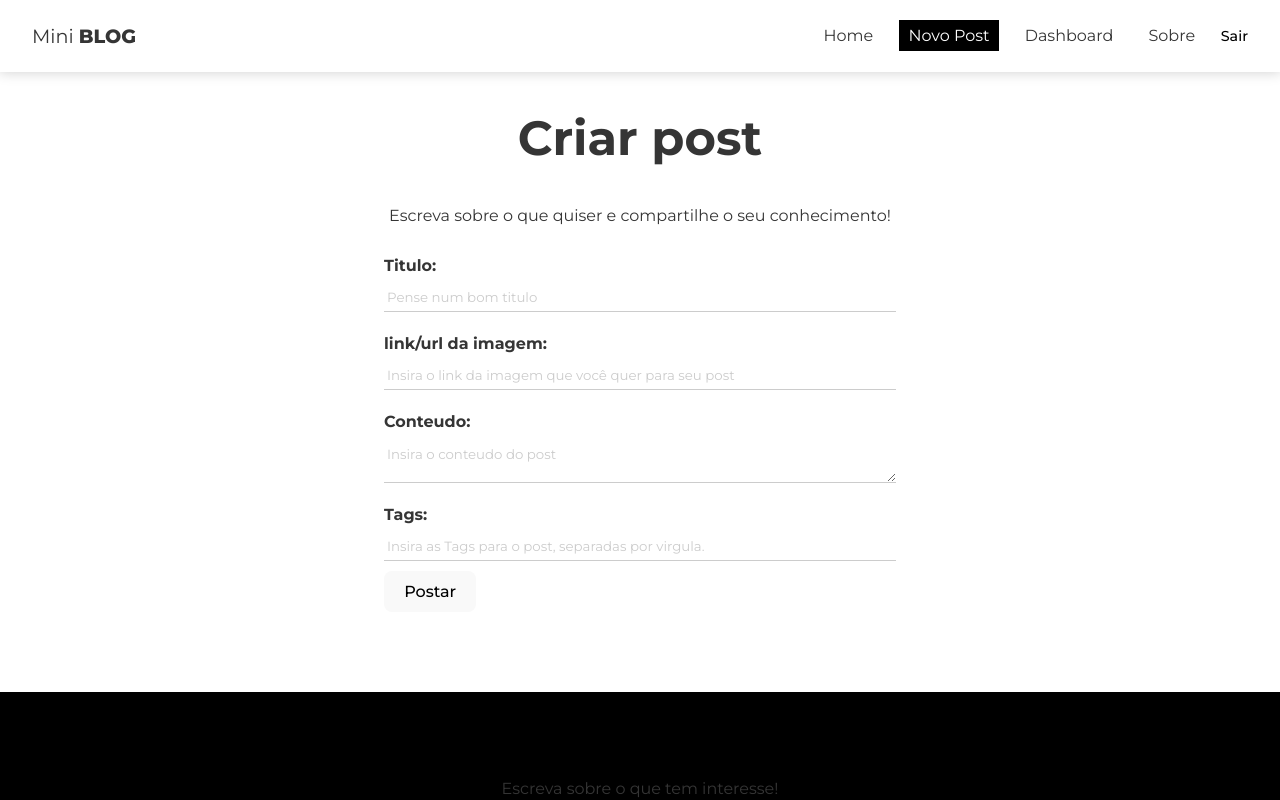
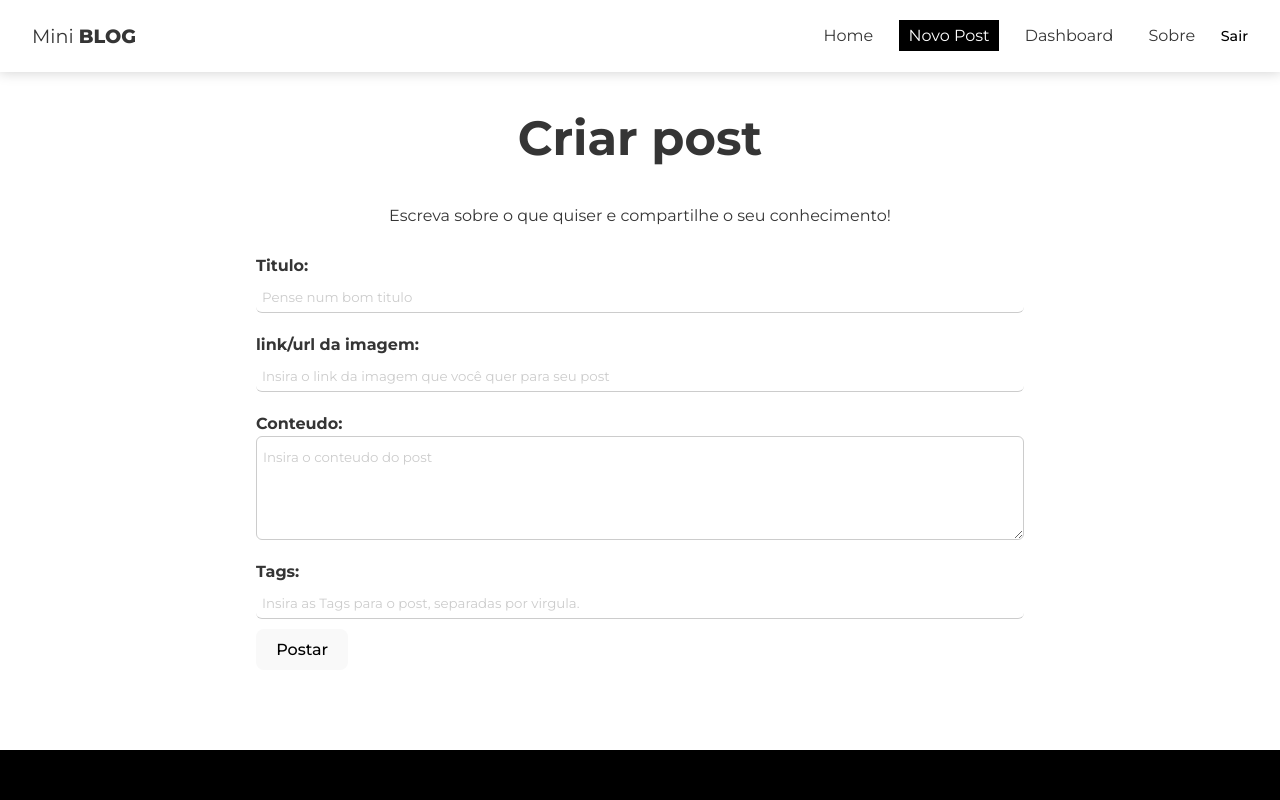
Before and after one commit to kevinsolar/miniblog, a React (Vite) app: page /posts/create in a window 1280 px wide. Shown: the top 800 px of the page. Built offline with nearby package versions, Linux system fonts and the light colour scheme; no server answers; sample sign-in values are in the browser's storage.

Commit message:
Estiliza a página de criação de post e adiciona hook para inserção de documentos no Firebase, agora proximo passo seria ultilizar esse hook no front end para fazer com que funcione.

```diff
--- a/src/index.css
+++ b/src/index.css
@@ -100,9 +100,10 @@ textarea {
    box-sizing: border-box;
    border: none;
    border-bottom: 1px solid #ccc;
-   padding: 12px 3px 6px;
-   background-color: transparent;
+   padding: 12px 6px 7px 6px;
+   background-color: var(--color-white);
    /* box-shadow: 0px 0px 2px 0 rgba(0, 0, 0, 0.1); */
+   border-radius: 6px;
 }
 
 input::placeholder,
@@ -113,6 +114,11 @@ textarea::placeholder {
 input:focus,
 textarea:focus {
    outline: none;
+}
+
+textarea {
+   min-height: 13vh;
+   border: 1px solid #ccc;
 }
 
 .btn:hover {
--- a/src/pages/CreatePost/CreatePost.module.css
+++ b/src/pages/CreatePost/CreatePost.module.css
@@ -0,0 +1,15 @@
+.create_post {
+   max-width: 40%;
+}
+
+@media (max-width: 1600px ) {
+   .create_post {
+      max-width: 60%;
+   }
+}
+
+@media (max-width: 1100px ) {
+   .create_post {
+      max-width: 70%;
+   }
+}
--- a/src/pages/CreatePost/index.jsx
+++ b/src/pages/CreatePost/index.jsx
@@ -20,7 +20,7 @@ const CreatePost = () => {
 				<p>Escreva sobre o que quiser e compartilhe o seu conhecimento!</p>
 			</div>
 
-			<form onSubmit={handleSubmit}>
+			<form onSubmit={handleSubmit} className={styles.create_post}>
 				<label>
 					<span>Titulo:</span>
 					<input
```
Also changed, not shown: src/hooks/useInsertDocument.js (added, +78 -0 lines).
